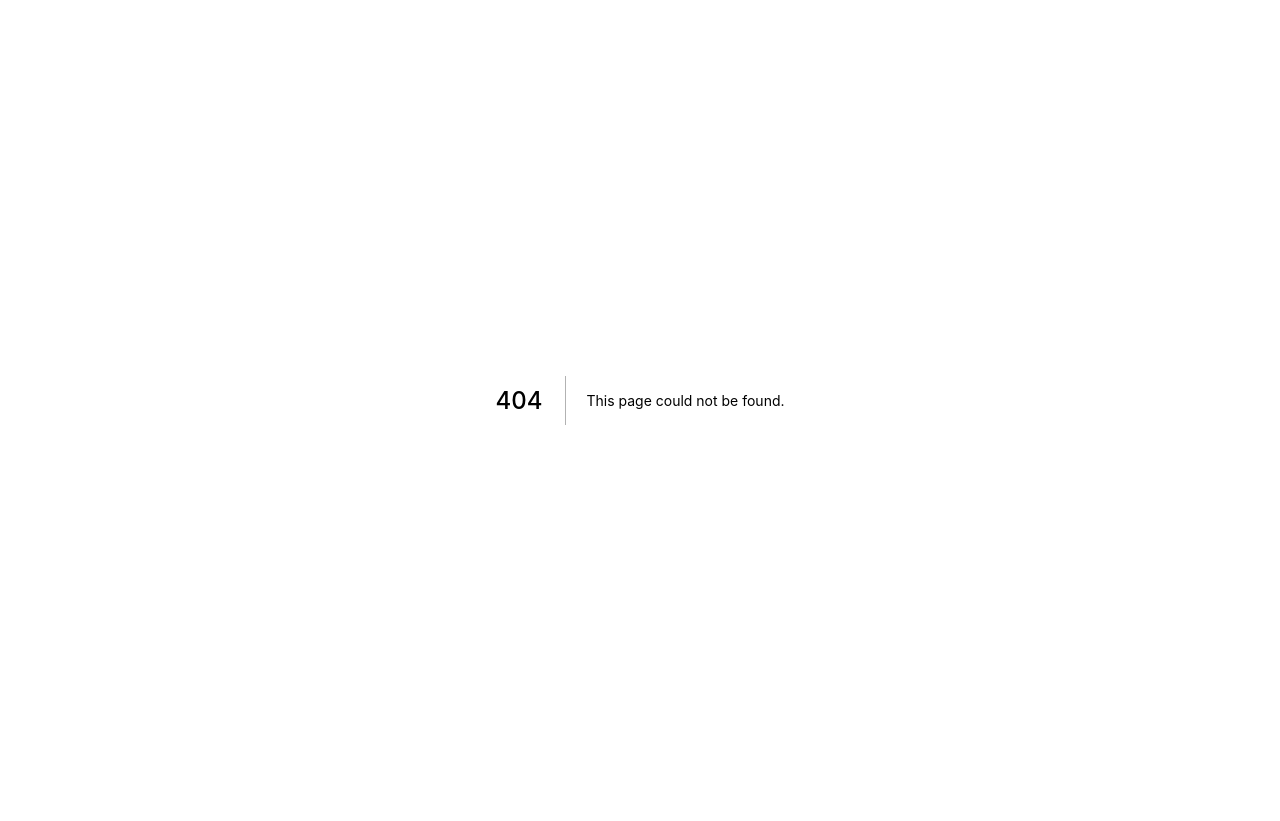
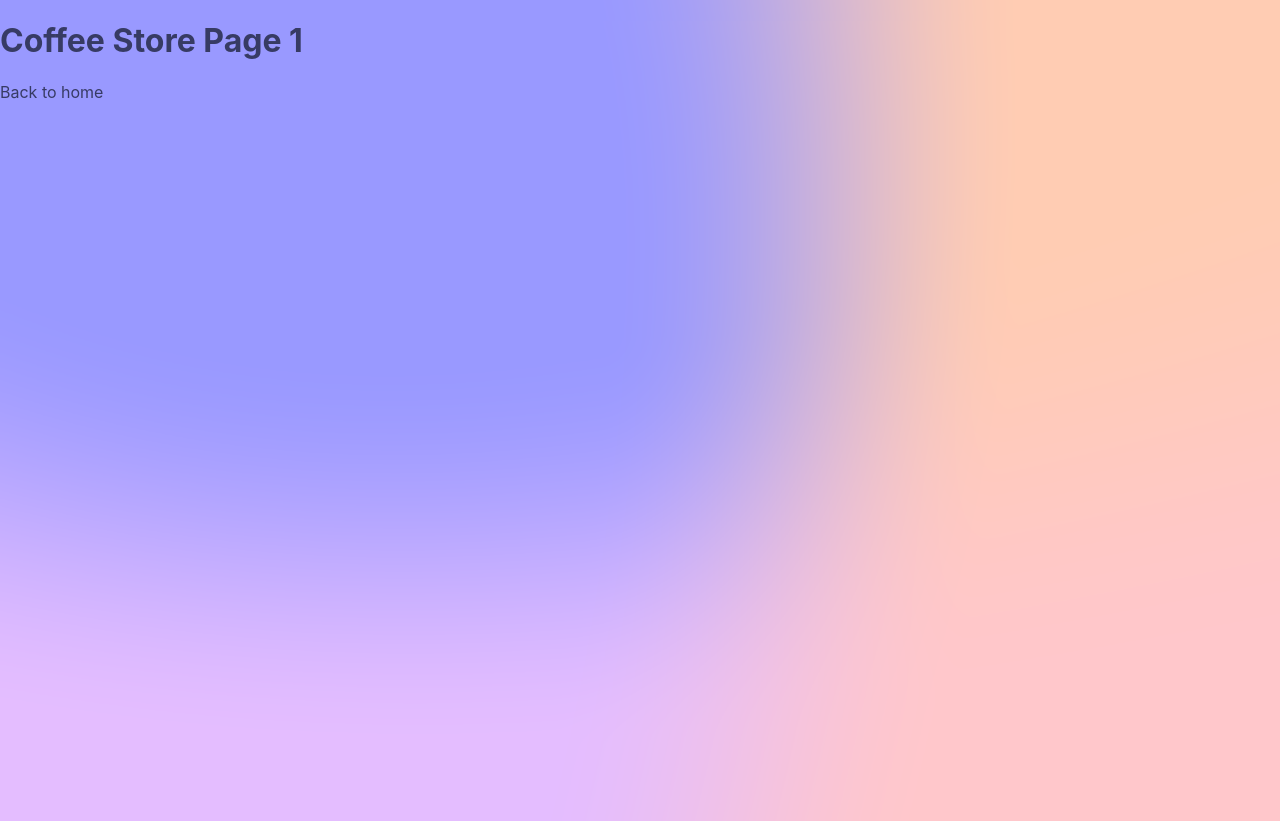
Before and after one commit to MartinaT85/learn-next, a Next.js app: page /coffee-store/1 in a window 1280 px wide. Before the commit this address had no page. Before the commit the page ends 800 px from the top, so only its background shows below. Built offline with nearby package versions, Linux system fonts and the light colour scheme.

Commit message:
dynamic and static routing exercise

```diff
--- /dev/null
+++ b/pages/[id].js
@@ -0,0 +1,5 @@
+const Dynamic = () => {
+  return <h1>I am Dynamic Route</h1>;
+};
+
+export default Dynamic;
--- /dev/null
+++ b/pages/coffee-store/[id].js
@@ -0,0 +1,17 @@
+import { useRouter } from "next/router";
+import Link from "next/link";
+
+const CoffeeStore = () => {
+  const router = useRouter();
+  console.log(router);
+  return (
+    <>
+      <h1>Coffee Store Page {router.query.id}</h1>
+      <Link href="/" prefetch={true}>
+        Back to home
+      </Link>
+    </>
+  );
+};
+
+export default CoffeeStore;
--- /dev/null
+++ b/pages/courses/nextjs.js
@@ -0,0 +1,5 @@
+const Nextjs = () => {
+  return <h1>Welcome to Next.js with Ankita</h1>;
+};
+
+export default Nextjs;
--- a/pages/index.js
+++ b/pages/index.js
@@ -11,7 +11,7 @@ export default function Home() {
   return (
     <div className={styles.container}>
       <Head>
-        <title>Create Next App</title>
+        <title>Coffee Connoisseur</title>
         <meta name="description" content="Generated by create next app" />
         <link rel="icon" href="/favicon.ico" />
       </Head>
```
